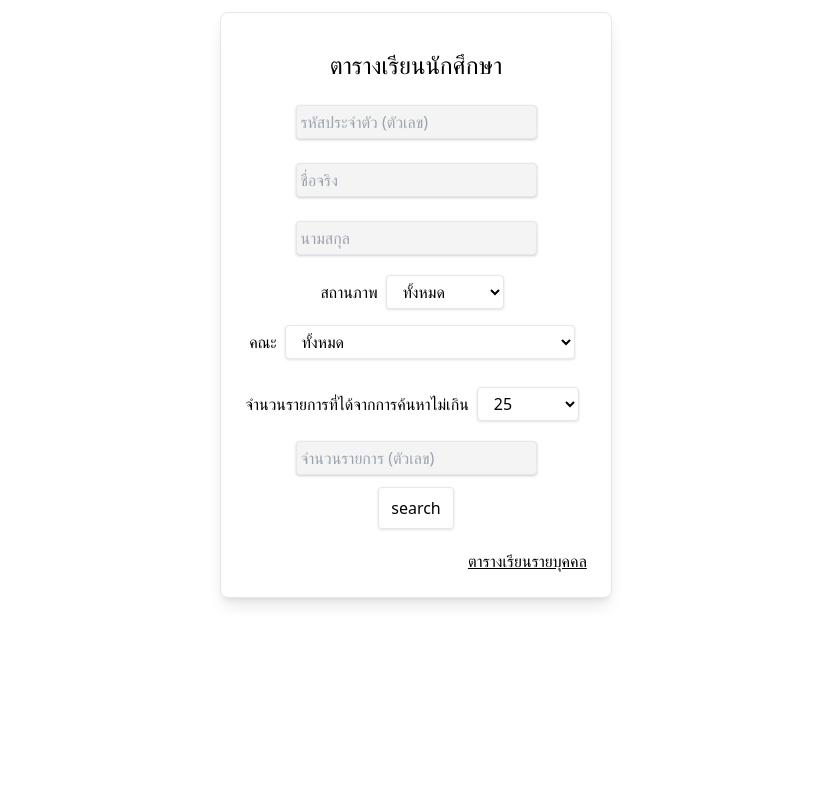
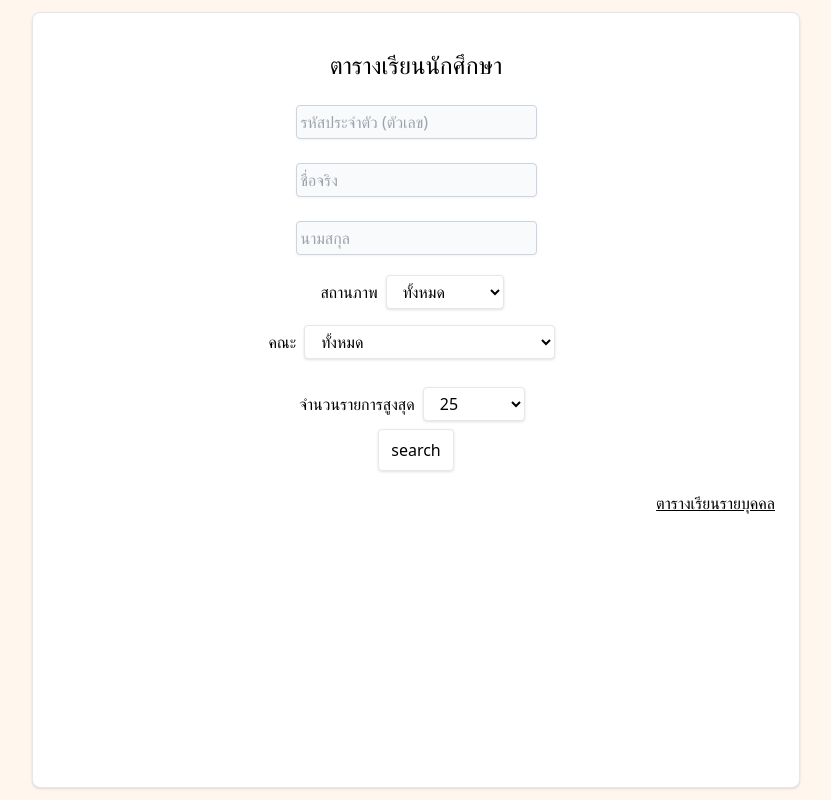
Before and after one commit to nawasan111/timetable-students, a React (Vite) app: page / in a window 1280 px wide. Shown: the whole page, without its empty margins (224-1055 px from the left). Built offline with nearby package versions, Linux system fonts and the light colour scheme.

Commit message:
update front-end

```diff
--- a/src/components/Faculty.tsx
+++ b/src/components/Faculty.tsx
@@ -2,7 +2,7 @@ export default function Faculty() {
   return (
     <div>
       <label htmlFor="faculty">คณะ</label>
-      <select className="input-select max-w-[80vw]" name="f_facultyid" id="">
+      <select className="input-select w-[55%] md:w-[35%]" name="f_facultyid" id="">
         <option value="all">ทั้งหมด</option>
         <option value="0">- ไม่กำหนด -</option>
         <option value="11">คณะวิทยาศาสตร์</option>
--- a/src/components/FormInput.tsx
+++ b/src/components/FormInput.tsx
@@ -18,7 +18,7 @@ export default function FormInput({ children }: FormProps) {
     }
   }, []);
   return (
-    <div className="block rounded-lg bg-white p-6 shadow-lg border dark:bg-neutral-700">
+    <div className="block md:w-9/12 lg:w-8/12 max-w-3xl rounded-lg bg-white p-6 shadow sm:border dark:bg-neutral-700">
       <form
         acceptCharset="windows-874"
         id="formRef"
--- a/src/components/LImitCount.tsx
+++ b/src/components/LImitCount.tsx
@@ -2,6 +2,7 @@ import { ChangeEvent, useState, KeyboardEvent } from "react";
 
 export default function LImitCount() {
   const [limitCount, setLimitCount] = useState("");
+  const [modeSelect, setModeSelect] = useState("25");
 
   const getChangeInput = (e: ChangeEvent<HTMLInputElement>) => {
     let re = /^[0-9\b]+$/;
@@ -28,13 +29,18 @@ export default function LImitCount() {
 
   return (
     <div className="mt-3">
-      <label htmlFor="">จำนวนรายการที่ได้จากการค้นหาไม่เกิน</label>
-      <select className="input-select" name="f_maxrows" id="">
+      <label htmlFor="">จำนวนรายการสูงสุด</label>
+      <select
+        className="input-select"
+        name="f_maxrows"
+        onChange={(e) => setModeSelect(e.target.value)}
+      >
         <option value="25">25</option>
         <option value="100">100</option>
         <option value={limitCount}>custom</option>
       </select>
       <div>
+        {modeSelect != "25" && modeSelect != "100" && (
           <input
             className="input-text"
             placeholder="จำนวนรายการ (ตัวเลข)"
@@ -43,6 +49,7 @@ export default function LImitCount() {
             onChange={getChangeInput}
             onKeyDown={getKeyDown}
           />
+        )}
       </div>
     </div>
   );
--- a/src/index.css
+++ b/src/index.css
@@ -4,9 +4,9 @@
 
 @layer components {
   .input-text {
-    @apply bg-zinc-100 p-1 my-3 mx-2 shadow shadow-zinc-300 border rounded;
+    @apply bg-gray-50 p-1 my-3 mx-2 shadow shadow-zinc-100 border border-slate-300 rounded focus:outline-orange-300;
   }
   .input-select {
-    @apply rounded px-3 my-2 mx-2 p-1 bg-white shadow shadow-zinc-200 border max-w-[80vw];
+    @apply rounded px-3 my-2 mx-2 p-1 bg-white shadow shadow-zinc-200 border max-w-[80vw] focus:outline-orange-300;
   }
 }
--- a/src/pages/Home.tsx
+++ b/src/pages/Home.tsx
@@ -13,7 +13,7 @@ export default function Home() {
     document.title = "ตารางเรียนนักศึกษา";
   }, []);
   return (
-    <main className="text-center flex justify-center my-3 px-10">
+    <main className="text-center min-h-screen flex justify-center py-3 sm:px-10 bg-orange-50">
       <FormInput>
         <input type="hidden" name="f_cmd" value="1" />
         <h1 className="text-center text-2xl p-3">ตารางเรียนนักศึกษา</h1>
@@ -25,7 +25,7 @@ export default function Home() {
         <LImitCount />
         <div>
           <button
-            className="py-2 px-3 shadow shadow-zinc-200 border rounded"
+            className="py-2 px-3 shadow shadow-zinc-200 border outline-orange-300 hover:outline outline-2 rounded "
             type="submit"
           >
             search
```
Lines whose indentation alone changed are shown as unchanged.
